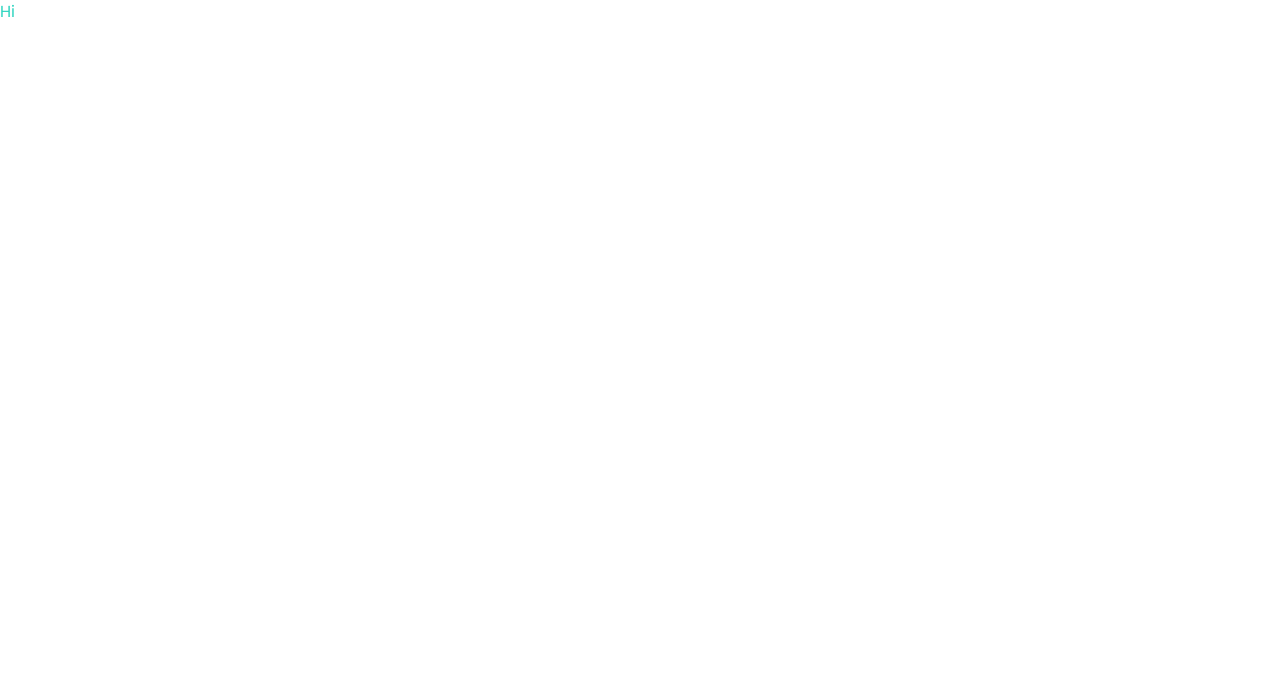
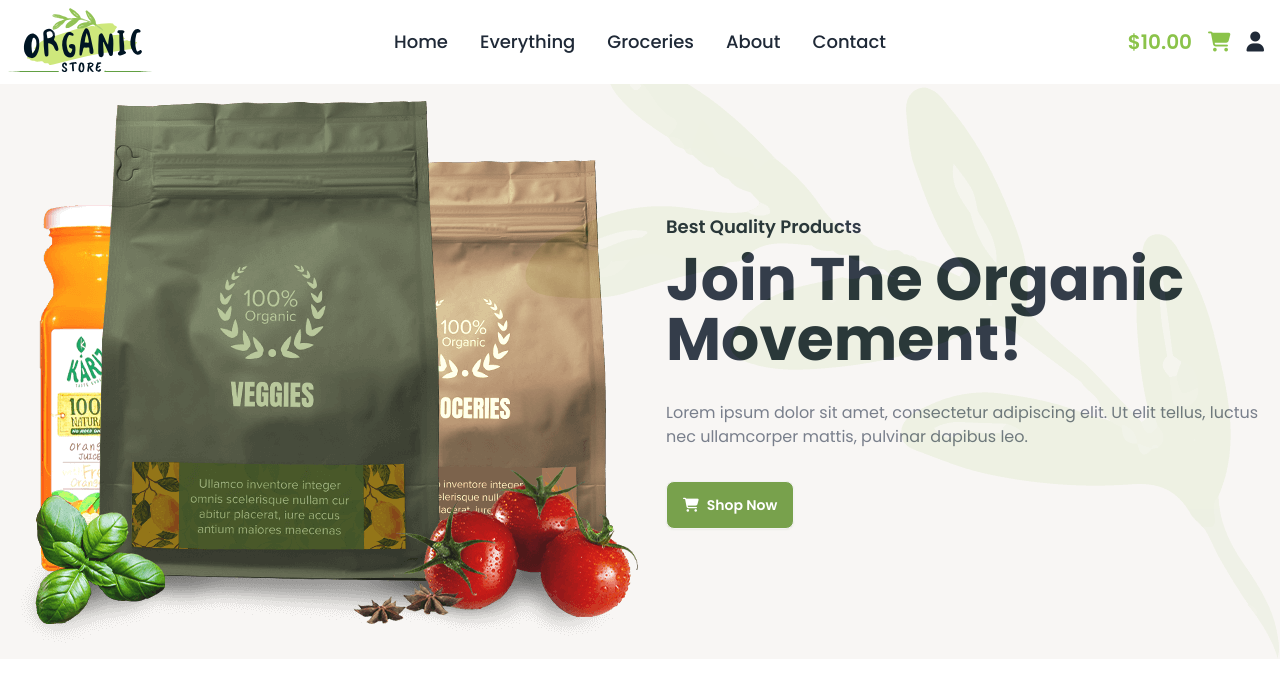
Before and after one commit to fahimbrew/organic-store-website, a plain HTML site: page index.html in a window 1280 px wide. Drawn offline with nearby package versions, Linux system fonts and the light colour scheme.

Commit message:
header section has been added

```diff
--- a/index.html
+++ b/index.html
@@ -36,6 +36,9 @@
                     },
                     fontFamily: {
                         Poppins: 'Poppins',
+                    },
+                    backgroundImage: {
+                        leaf1: "url('./images/leaf01.png')",
                     }
                 }
             }
@@ -44,10 +47,98 @@
 </head>
 
 <body class="font-Poppins">
+    <!-- header section starts -->
     <header>
-        <h1 class="text-teal-400">Hi </h1>
+        <!-- nav section starts -->
+        <nav class="container mx-auto">
+            <div class="navbar">
+                <div class="navbar-start">
+
+                    <!-- brand logo title -->
+                    <a href="#" class=""><img class="w-28 md:w-36" src="images/logo.svg" alt=""></a>
+                </div>
+                <div class="navbar-center hidden lg:flex">
+                    <ul class="menu menu-horizontal px-1">
+                        <li class="hover:text-primary text-lg font-medium transition-colors duration-300"><a>Home</a>
+                        </li>
+                        <!-- large -->
+                        <li class="hover:text-primary text-lg font-medium transition-colors duration-300">
+                            <a>Everything</a>
+                        </li>
+                        <li class="hover:text-primary text-lg font-medium transition-colors duration-300">
+                            <a>Groceries</a>
+                        </li>
+                        <li class="hover:text-primary text-lg font-medium transition-colors duration-300"><a>About</a>
+                        </li>
+                        <li class="hover:text-primary text-lg font-medium transition-colors duration-300">
+                            <a>Contact</a>
+                        </li>
+                    </ul>
+                </div>
+                <div class="navbar-end flex gap-2">
+                    <div class="flex gap-3 md:gap-4">
+                        <span class="text-primary text-xl font-semibold">$10.00</span>
+                        <a href="" class=""><i
+                                class="fa-solid fa-cart-shopping  text-xl text-primary font-semibold"></i></a>
+                        <a href="" class=""><i class="fa-solid fa-user text-xl"></i></a>
+                    </div>
+                    <!-- dropdown menu -->
+                    <div class="dropdown">
+                        <div tabindex="0" role="button" class=" lg:hidden">
+                            <i class="fa-solid fa-bars text-xl bg-primary btn"></i>
+                        </div>
+                        <ul tabindex="0"
+                            class="menu menu-sm dropdown-content bg-base-100 rounded-box z-[1] mt-3 w-32 p-3 shadow right-0">
+                            <li><a>Home</a></li>
+                            <!--small  -->
+                            <li><a>Everything</a></li>
+                            <li><a>Groceries</a></li>
+                            <li><a>About</a></li>
+                            <li><a>Contact</a></li>
+                        </ul>
+                    </div>
+                </div>
+            </div>
+
+        </nav>
+        <!-- nav section ends -->
+        <!-- banner Section starts here -->
+        <section class="bg-leaf1 bg-no-repeat bg-right-bottom">
+            <div class="w-full h-full bg-body opacity-90">
+                <!-- hero section starts -->
+                <div class="hero">
+                    <div class="hero-content flex-col lg:flex-row">
+                        <img src="images/bannerbg.png" class="" />
+                        <div class="space-y-2">
+                            <h5 class="text-lg font-semibold">Best Quality Products</h5>
+                            <h1 class="text-6xl font-bold">Join The Organic Movement!</h1>
+                            <p class="py-6 text-gray-500">
+                                Lorem ipsum dolor sit amet, consectetur adipiscing elit. Ut elit tellus, luctus nec
+                                ullamcorper mattis, pulvinar dapibus leo.
+                            </p>
+                            <button class="btn bg-accent text-white"><i class="fa-solid fa-cart-shopping"></i>
+                                Shop
+                                Now</button>
+                        </div>
+                    </div>
+                </div>
+                <!-- hero section ends -->
+
+            </div>
+
+        </section>
+
+
+
+
+
+
+        <!-- banner Section ends here -->
+
 
     </header>
+    <!-- header section ends -->
+
 
 
     <main>
```
